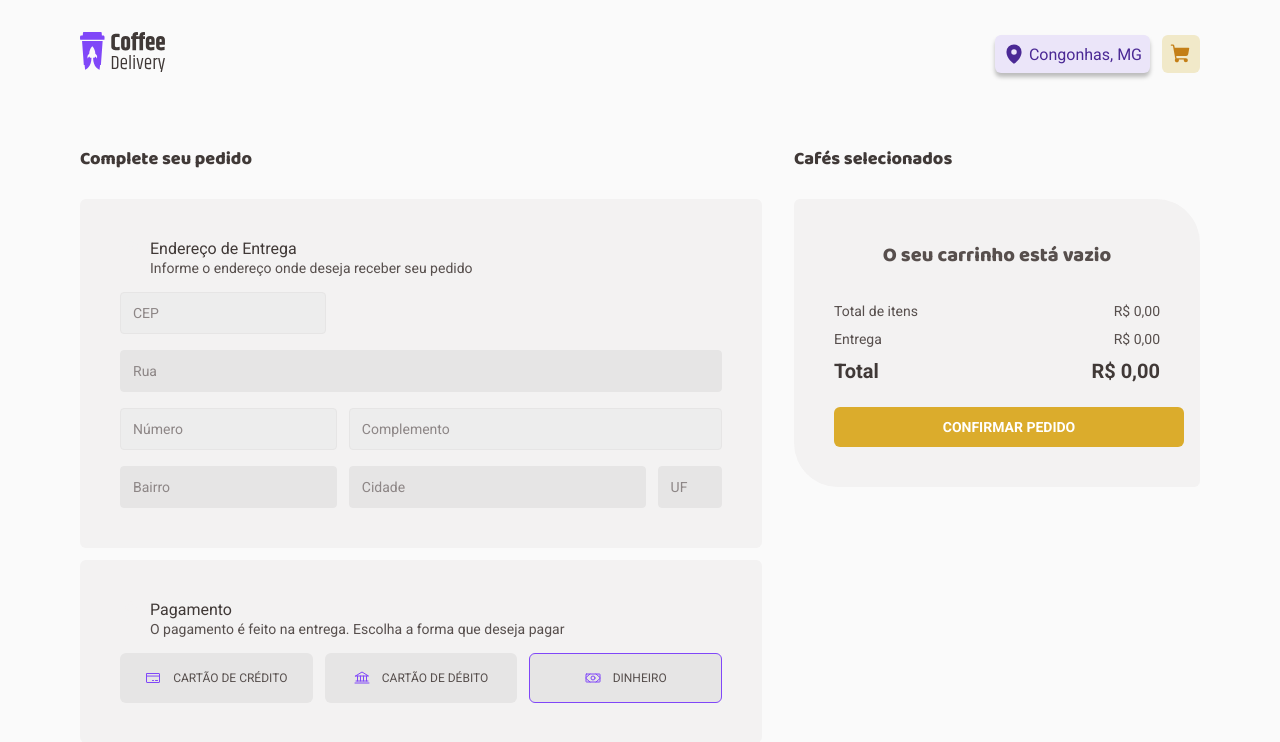
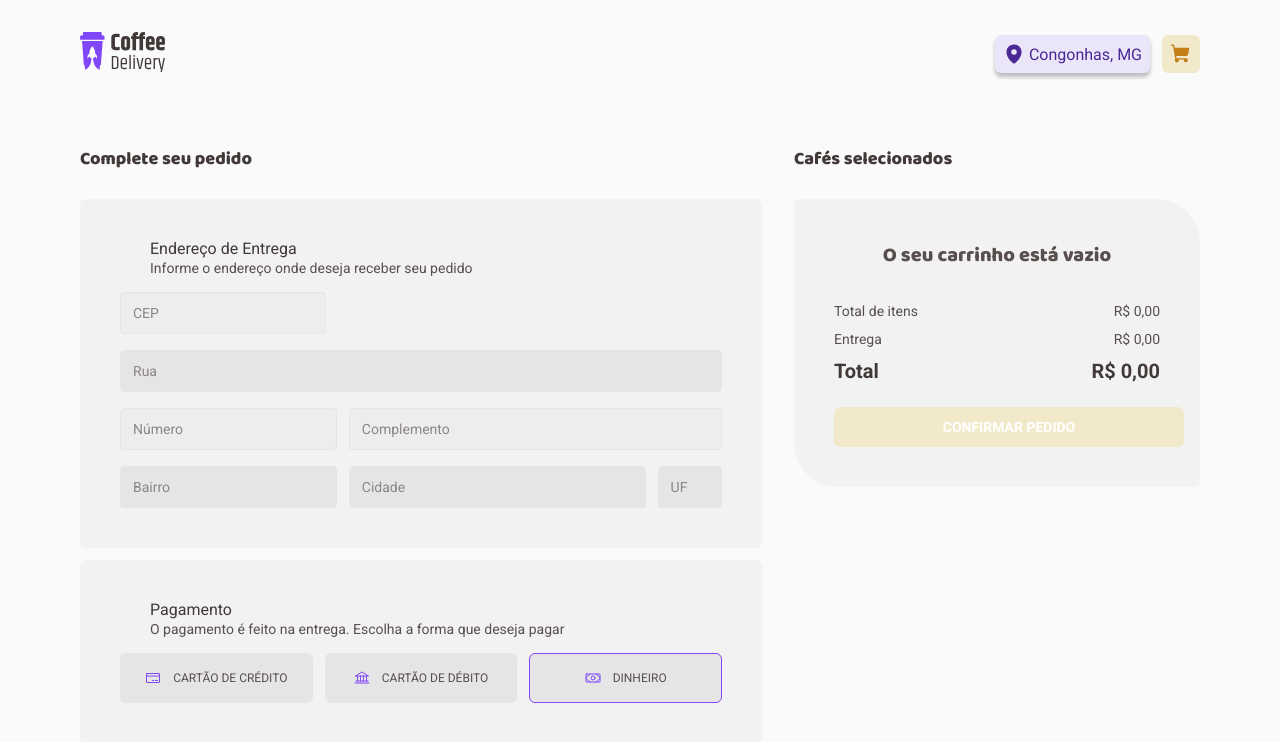
Before and after one commit to lucascnascimento/ignite-desafio-02, a React (Vite) app: page /checkout in a window 1280 px wide. Shown: the top 742 px of the page. Built offline with nearby package versions, Linux system fonts and the light colour scheme.

Commit message:
chore: wip fix form bugs

```diff
--- a/src/Pages/Checkout/components/AdressForm/index.tsx
+++ b/src/Pages/Checkout/components/AdressForm/index.tsx
@@ -72,7 +72,8 @@ export const AddressForm = () => {
         {...register("street")}
       />
       <InputBase
-        type={"text"}
+        type={"number"}
+        min={0}
         placeholder="Número"
         className="number"
         {...register("number")}
--- a/src/Pages/Checkout/components/InputZipCode/index.tsx
+++ b/src/Pages/Checkout/components/InputZipCode/index.tsx
@@ -11,7 +11,7 @@ type InputZipCodeProps = {
 };
 
 export const InputZipCode = ({
-  value,
+  value = "",
   onChange,
   onBlur,
   isLoading,
--- a/src/Pages/Checkout/index.tsx
+++ b/src/Pages/Checkout/index.tsx
@@ -18,11 +18,13 @@ import { FormProvider, useForm } from "react-hook-form";
 import * as z from "zod";
 import { zodResolver } from "@hookform/resolvers/zod";
 
+const ZIP_CODE_SIZE = 8;
+
 const addressFormSchema = z.object({
-  zipCode: z.string(),
+  zipCode: z.string().length(ZIP_CODE_SIZE),
   street: z.string(),
   number: z.number(),
-  complement: z.string(),
+  complement: z.string().optional(),
   neighborhood: z.string(),
   city: z.string(),
   state: z.string(),
@@ -32,11 +34,10 @@ export type AddressFormInputs = z.infer<typeof addressFormSchema>;
 
 export const Checkout = () => {
   const { deliveryCost, totalCost, itemsCost, selectedProducts } = useCart();
-  // const addressForm = useForm<AddressFormInputs>({
-  //   resolver: zodResolver(addressFormSchema),
-  // });
-  const addressForm = useForm<AddressFormInputs>();
-  const { handleSubmit } = addressForm;
+  const addressForm = useForm<AddressFormInputs>({
+    resolver: zodResolver(addressFormSchema),
+  });
+  const { handleSubmit, formState } = addressForm;
   const formattedItemsCost = formatMoney(itemsCost, {
     hasPrefix: true,
   });
@@ -46,8 +47,9 @@ export const Checkout = () => {
   const formattedDeliveryCost = formatMoney(deliveryCost, {
     hasPrefix: true,
   });
-  // const isCartDisabled = !selectedProducts.length;
-  const isCartDisabled = false;
+
+  console.log(formState.isValid);
+  const isCartDisabled = !selectedProducts.length || !formState.isValid;
 
   const handleConfirmationButtonClick = (data: any) => {
     console.log(data);
```
